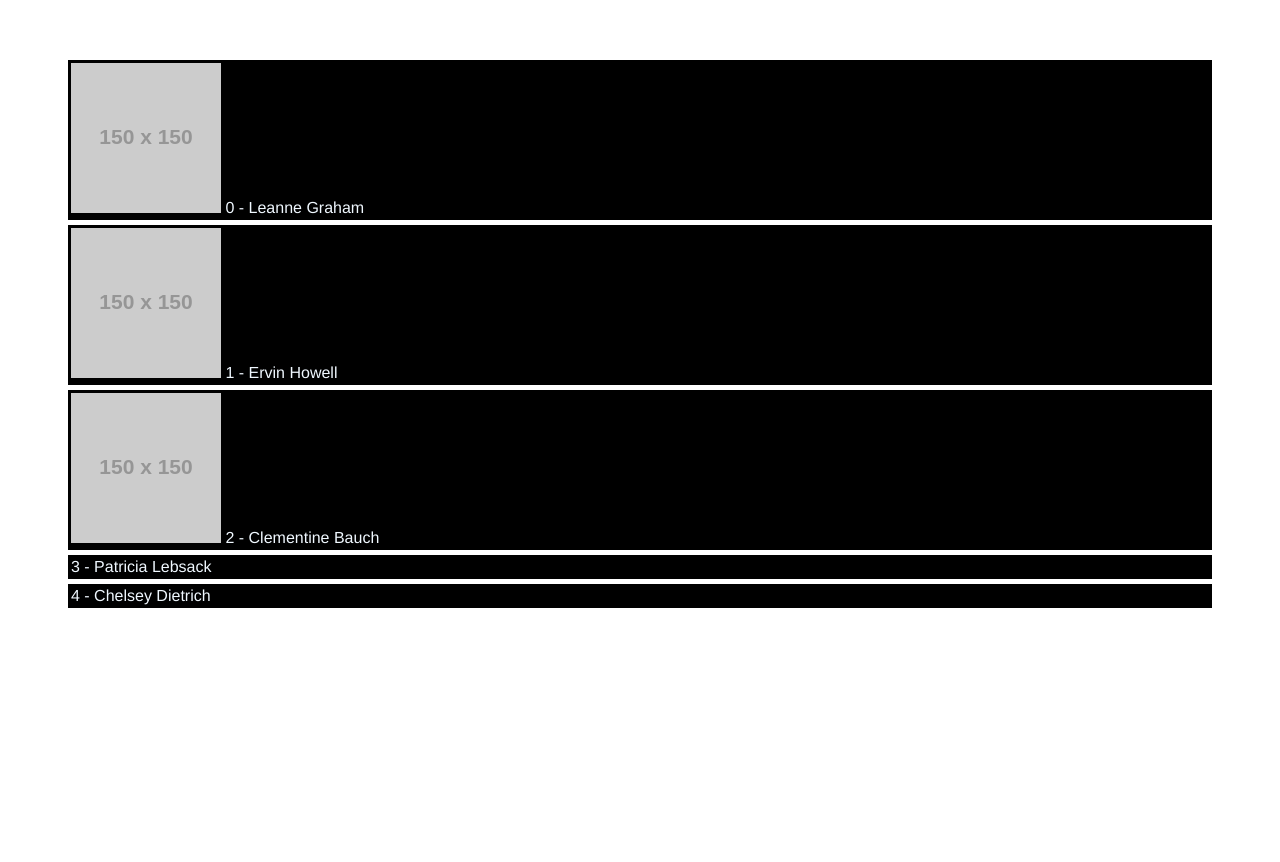
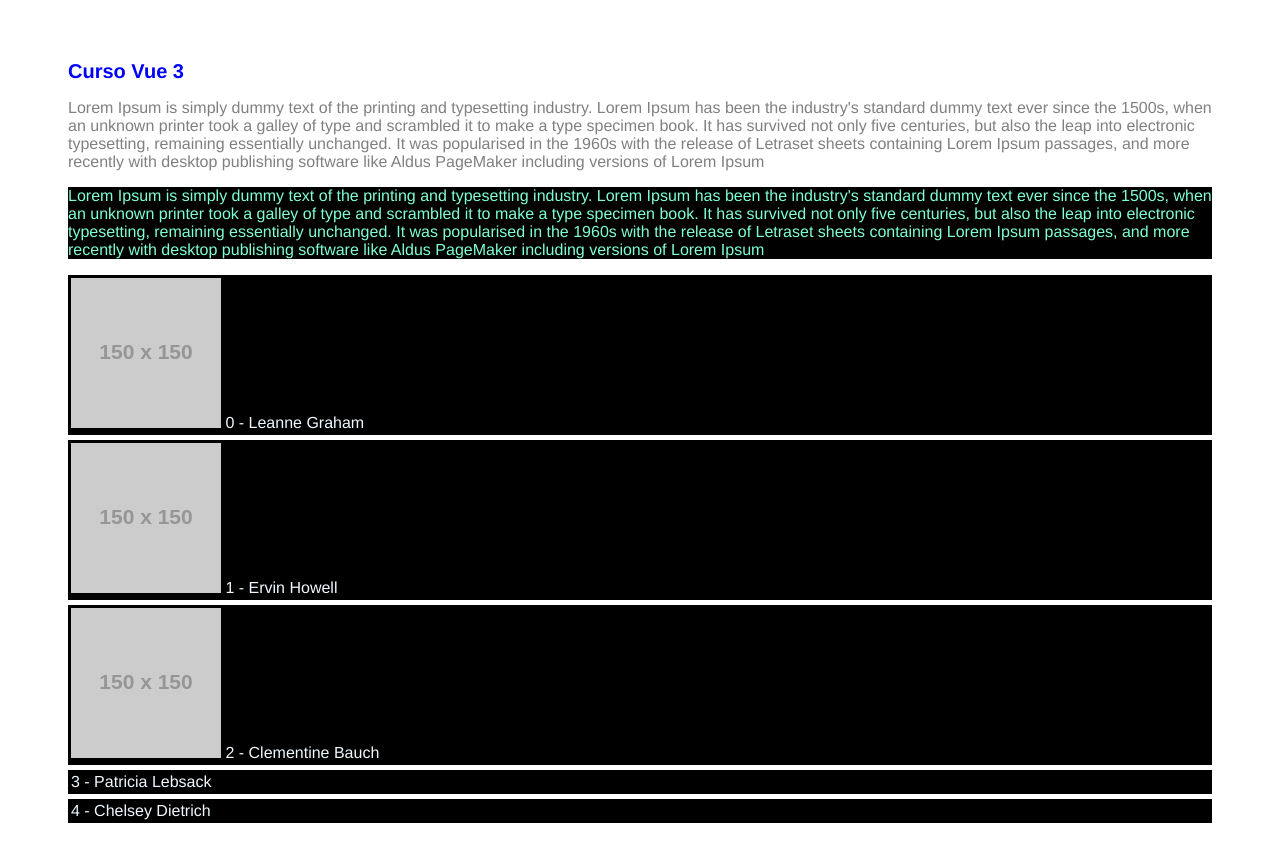
Before and after one commit to Samuca1352/app, a Vue app: page / in a window 1280 px wide. Shown: the top 862 px of the page. Before the commit the page ends 800 px from the top, so only its background shows below. Built offline with nearby package versions, Linux system fonts and the light colour scheme.

Commit message:
Vue js 3: atributos class e style dinamicos

```diff
--- a/src/components/TheHeader.vue
+++ b/src/components/TheHeader.vue
@@ -1,5 +1,29 @@
 <template>
   <div>
+    <h1 :class="{ title: true, 'title-home': isHome }">Curso Vue 3</h1>
+
+    <p :class="['text']">
+      Lorem Ipsum is simply dummy text of the printing and typesetting industry.
+      Lorem Ipsum has been the industry's standard dummy text ever since the
+      1500s, when an unknown printer took a galley of type and scrambled it to
+      make a type specimen book. It has survived not only five centuries, but
+      also the leap into electronic typesetting, remaining essentially
+      unchanged. It was popularised in the 1960s with the release of Letraset
+      sheets containing Lorem Ipsum passages, and more recently with desktop
+      publishing software like Aldus PageMaker including versions of Lorem Ipsum
+    </p>
+
+    <p :style="{'color':'aquamarine', backgroundColor: 'black'}">
+        Lorem Ipsum is simply dummy text of the printing and typesetting industry.
+      Lorem Ipsum has been the industry's standard dummy text ever since the
+      1500s, when an unknown printer took a galley of type and scrambled it to
+      make a type specimen book. It has survived not only five centuries, but
+      also the leap into electronic typesetting, remaining essentially
+      unchanged. It was popularised in the 1960s with the release of Letraset
+      sheets containing Lorem Ipsum passages, and more recently with desktop
+      publishing software like Aldus PageMaker including versions of Lorem Ipsum
+    </p>
+
     <div :key="obj.id" v-for="(obj, index) in todos" class="todos-item">
       <!-- v-bind (pode usar só pelos dois pontos) diz ao atributo que ele é dinamico( tem um valor) -->
       <img v-if="obj.img" :src="obj.img" alt="" />
@@ -14,6 +38,9 @@
   data() {
     return {
       name: "Samuel",
+      classVar: "title",
+      isHome: false,
+      pClass: "text",
       todos: [
         {
           id: 1,
@@ -141,12 +168,26 @@
 </script>
 
 <style>
+.title {
+  font-size: 20px;
+  color: blue;
+}
+
+.title-home {
+  color: black;
+}
+
 .todos-item {
   background-color: black;
   color: aliceblue;
   margin: 0 0 5px 0;
   padding: 3px;
 }
+
+.text{
+    color:gray;
+}
+
 
 .header {
   background-color: black;
```
